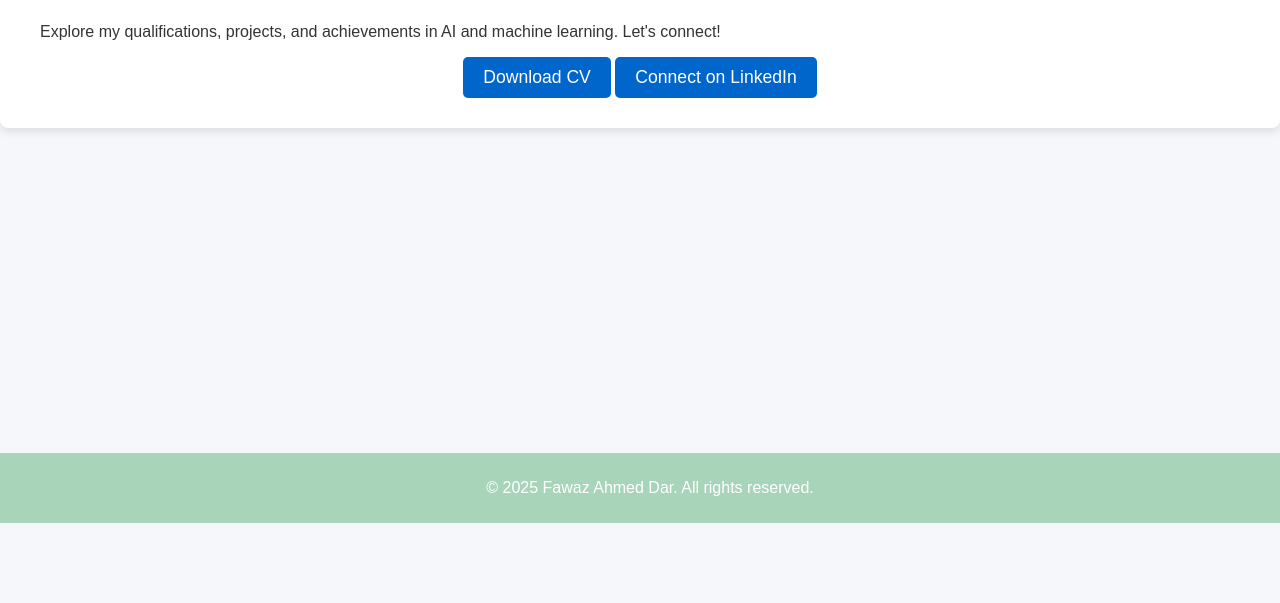
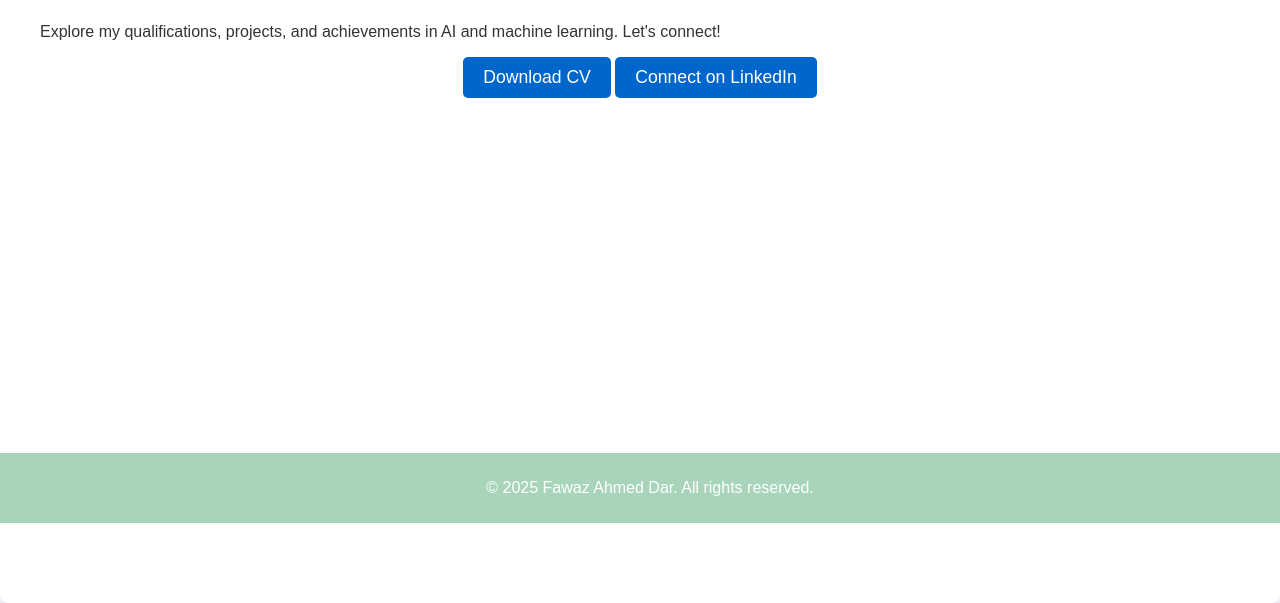
Before and after one commit to fawazdar2196/fawazdar2196.github.io, a plain HTML site: page index.html in a window 1280 px wide. Shown: the part 277-880 px from the top of the page. Before the commit the page ends 820 px from the top, so only its background shows below. Drawn offline with Linux system fonts and the light colour scheme.

Commit message:
Fixed layout, added image, buttons, and links

```diff
--- a/styles.css
+++ b/styles.css
@@ -7,6 +7,7 @@ body {
     padding: 0;
     box-sizing: border-box;
     overflow-x: hidden;
+    height: 100%;
 }
 
 /* Header */
@@ -57,8 +58,9 @@ nav ul li a:hover {
 
 /* Main Section (home, about, projects, contact) */
 section {
-    padding: 80px 20px;
-    margin-top: 100px; /* Space for the fixed header */
+    padding: 100px 20px; /* Added padding to make space for the header */
+    margin-top: 60px; /* Adjusted to keep the content visible under the header */
+    min-height: 100vh; /* Ensures full screen height */
 }
 
 .profile-pic {
```
Also changed, not shown: index.html (+2 -0 lines).
